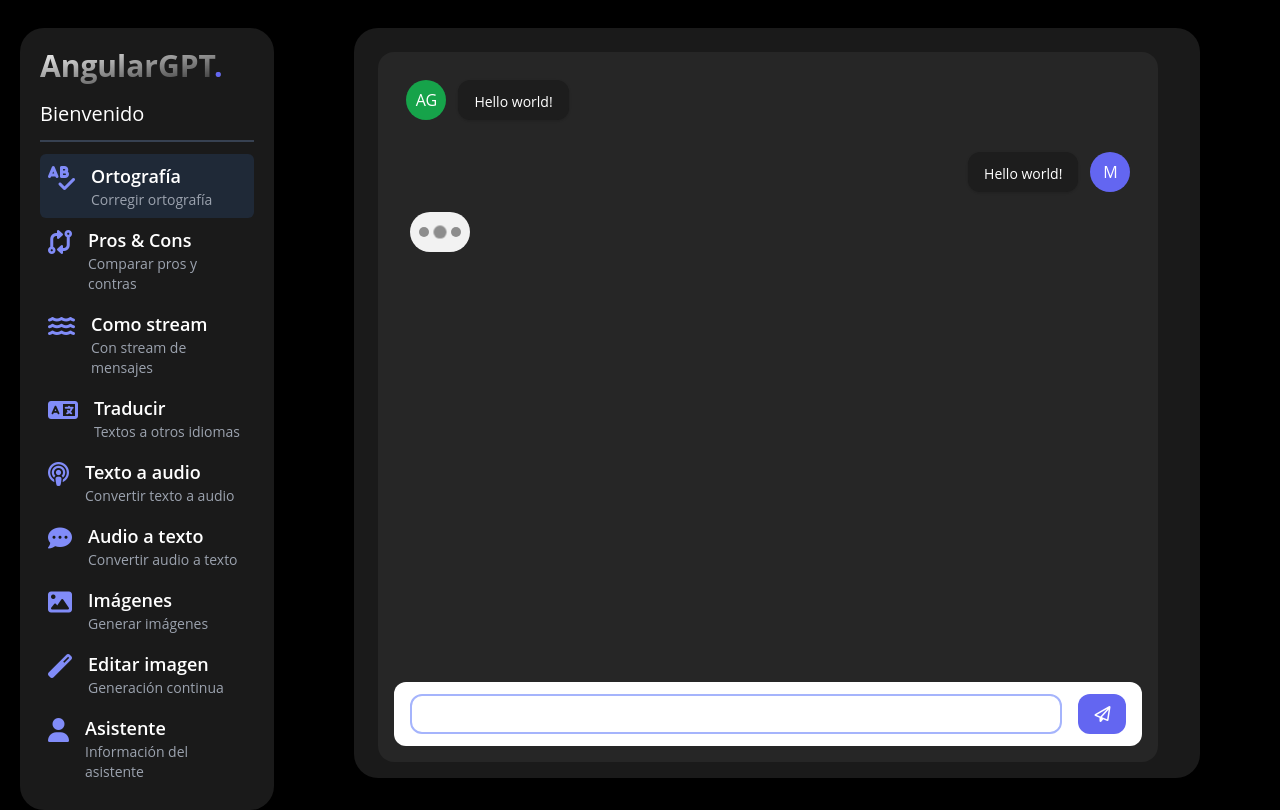
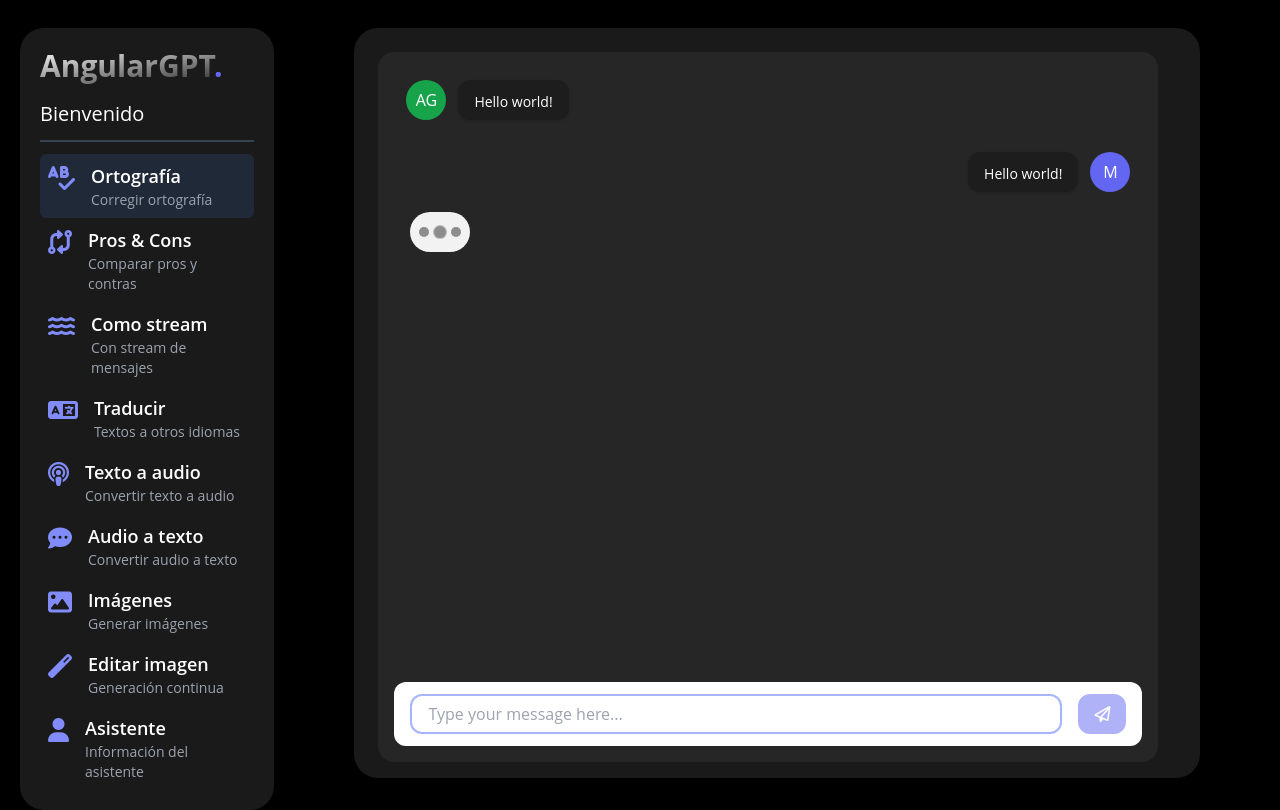
Before and after one commit to MiguelMateoTavarez/angular-gpt, an Angular app: page /orthography in a window 1280 px wide. Built offline with nearby package versions, Linux system fonts and the light colour scheme.

Commit message:
feat: text message box behaviour

```diff
--- a/src/app/presentation/components/text-boxes/textMessageBox/textMessageBox.component.html
+++ b/src/app/presentation/components/text-boxes/textMessageBox/textMessageBox.component.html
@@ -10,11 +10,17 @@
         autofocus
         [placeholder]="placeHolder()"
         formControlName="prompt"
+        [autocomplete]="disableCorrections() ? 'on' : 'off'"
+        [spellcheck]="disableCorrections() ? 'on' : 'off'"
       >
     </div>
   </div>
   <div class="ml-4">
-    <button class="btn-primary" type="submit">
+    <button
+      class="btn-primary"
+      type="submit"
+      [disabled]="form.invalid"
+    >
       <i class="fa-regular fa-paper-plane"></i>
     </button>
   </div>
--- a/src/app/presentation/components/text-boxes/textMessageBox/textMessageBox.component.ts
+++ b/src/app/presentation/components/text-boxes/textMessageBox/textMessageBox.component.ts
@@ -11,9 +11,9 @@ import { FormBuilder, ReactiveFormsModule, Validators } from '@angular/forms';
   changeDetection: ChangeDetectionStrategy.OnPush,
 })
 export class TextMessageBoxComponent {
-  placeHolder = input<string>('');
-  disableCorrections = input<boolean>(false);
-  onMessage = output<string>();
+  placeHolder         = input<string>('');
+  disableCorrections  = input<boolean>(false);
+  onMessage           = output<string>();
 
   public fb = inject(FormBuilder);
   public form = this.fb.group({
@@ -22,11 +22,9 @@ export class TextMessageBoxComponent {
 
   handleSubmit() {
     if (this.form.invalid) return;
+    const { prompt } = this.form.value;
 
-    const { prompt } = this.form.value;
-    console.log(prompt);
     this.onMessage.emit(prompt ?? '');
-
     this.form.reset();
   }
 
--- a/src/app/presentation/pages/orthographyPage/orthographyPage.component.html
+++ b/src/app/presentation/pages/orthographyPage/orthographyPage.component.html
@@ -12,5 +12,8 @@
     </div>
   </div>
   <!-- MessageBox -->
-   <app-text-message-box/>
+   <app-text-message-box
+    placeHolder="Type your message here..."
+    (onMessage)="handleMessage($event)"
+   />
 </div>
--- a/src/app/presentation/pages/orthographyPage/orthographyPage.component.ts
+++ b/src/app/presentation/pages/orthographyPage/orthographyPage.component.ts
@@ -18,4 +18,9 @@ import { TextMessageBoxComponent } from "../../components/text-boxes/textMessage
   templateUrl: './orthographyPage.component.html',
   changeDetection: ChangeDetectionStrategy.OnPush,
 })
-export default class OrthographyPageComponent { }
+export default class OrthographyPageComponent {
+
+  handleMessage(prompt: string) {
+    console.log(prompt);
+  }
+}
```
